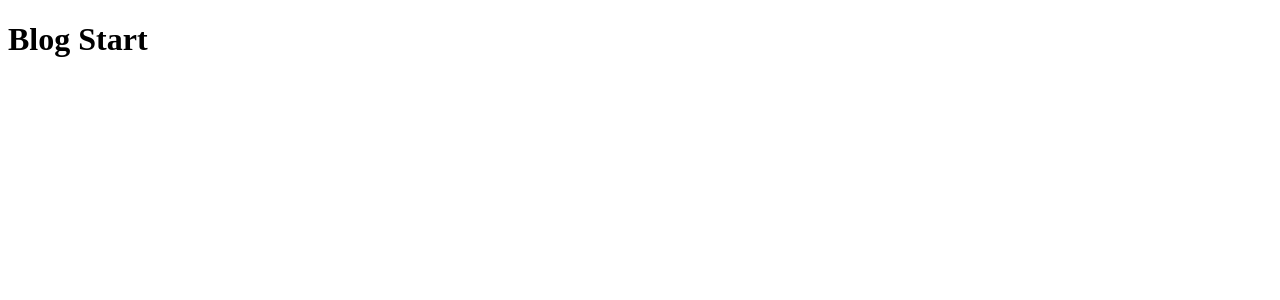
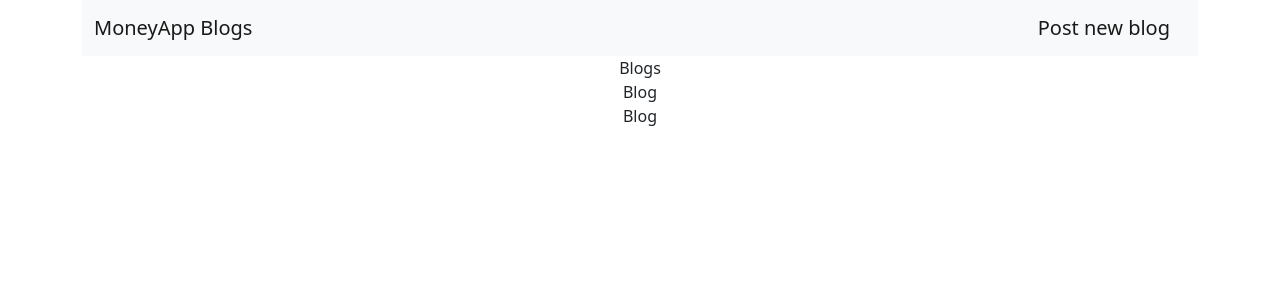
Before and after one commit to Blank333/blogAssignment, a React (Create React App) app in the folder client/: page / in a window 1280 px wide. Shown: the top 300 px of the page. Built offline with nearby package versions, Linux system fonts and the light colour scheme.

Commit message:
Added Redux Added some api dependencies Implemented basic api calls for actions and reducers Added Bootstrap Implemented components for navbar and form (to-do)

```diff
--- a/client/package.json
+++ b/client/package.json
@@ -6,9 +6,15 @@
     "@testing-library/jest-dom": "^5.16.5",
     "@testing-library/react": "^13.3.0",
     "@testing-library/user-event": "^13.5.0",
+    "axios": "^0.27.2",
+    "moment": "^2.29.4",
     "react": "^18.2.0",
     "react-dom": "^18.2.0",
+    "react-file-base64": "^1.0.3",
+    "react-redux": "^8.0.2",
     "react-scripts": "5.0.1",
+    "redux": "^4.2.0",
+    "redux-thunk": "^2.4.1",
     "web-vitals": "^2.1.4"
   },
   "scripts": {
--- a/client/public/index.html
+++ b/client/public/index.html
@@ -9,6 +9,7 @@
       name="description"
       content="Web site created using create-react-app"
     />
+    <link href="https://cdn.jsdelivr.net/npm/bootstrap@5.2.0/dist/css/bootstrap.min.css" rel="stylesheet" integrity="sha384-gH2yIJqKdNHPEq0n4Mqa/HGKIhSkIHeL5AyhkYV8i59U5AR6csBvApHHNl/vI1Bx" crossorigin="anonymous" />
     <link rel="apple-touch-icon" href="%PUBLIC_URL%/logo192.png" />
     <!--
       manifest.json provides metadata used when your web app is installed on a
@@ -24,7 +25,7 @@
       work correctly both with client-side routing and a non-root public URL.
       Learn how to configure a non-root public URL by running `npm run build`.
     -->
-    <title>React App</title>
+    <title>MoneyApp Blogs</title>
   </head>
   <body>
     <noscript>You need to enable JavaScript to run this app.</noscript>
@@ -39,5 +40,6 @@
       To begin the development, run `npm start` or `yarn start`.
       To create a production bundle, use `npm run build` or `yarn build`.
     -->
+    <script src="https://cdn.jsdelivr.net/npm/bootstrap@5.2.0/dist/js/bootstrap.bundle.min.js" integrity="sha384-A3rJD856KowSb7dwlZdYEkO39Gagi7vIsF0jrRAoQmDKKtQBHUuLZ9AsSv4jD4Xa" crossorigin="anonymous"></script>
   </body>
 </html>
--- a/client/src/App.js
+++ b/client/src/App.js
@@ -1,11 +1,22 @@
-import React from "react";
+import React, { useEffect } from "react";
+import Navbar from "./components/navbar.js";
+import Blogs from "./components/Blogs/blogs.js";
+import { useDispatch } from "react-redux";
+import { getBlogs } from './actions/blogs'
 
 export default function App() {
+    const dispatch = useDispatch();
+
+    useEffect (() => {
+        dispatch(getBlogs);
+    }, [dispatch]);
+
     return (
-        <div>
-            <h1>
-                Blog Start
-            </h1>
+        <div className="container">
+            <Navbar/>
+            <div class="container text-center">
+                    <Blogs/>
+            </div>
         </div>
     )
 }
--- /dev/null
+++ b/client/src/actions/blogs.js
@@ -0,0 +1,11 @@
+import * as api from '../api';
+
+export const getBlogs = () => async (dispatch) => {
+    try {
+        const { data } = await api.fetchBlogs();
+        dispatch({type: 'FETCH_ALL' , payload: data});
+
+    } catch (error) {
+        console.log(error.message);
+    }
+}
--- /dev/null
+++ b/client/src/api/index.js
@@ -0,0 +1,5 @@
+import axios from 'axios';
+
+const url = "http://localhost:3333/blogs";
+
+export const fetchBlogs = () => axios.get(url);
--- /dev/null
+++ b/client/src/components/Blogs/Blog/blog.js
@@ -0,0 +1,13 @@
+import React from "react";
+
+export default function Blog() {
+    return (
+            <div>
+                <div class="row">
+                    <div class="col">
+                        Blog
+                    </div>
+                </div>
+            </div>
+    )
+}
--- /dev/null
+++ b/client/src/components/Blogs/blogs.js
@@ -0,0 +1,12 @@
+import React from "react";
+import Blog from "./Blog/blog";
+
+export default function Blogs() {
+    return (
+            <div>
+                Blogs
+                <Blog />
+                <Blog />
+            </div>
+    )
+}
--- /dev/null
+++ b/client/src/components/navbar.js
@@ -0,0 +1,12 @@
+import React from "react";
+
+export default function Navbar() {
+    return (
+        <nav class="navbar navbar-expand-lg bg-light">
+            <div class="container-fluid">
+                <a class="navbar-brand" href="/">MoneyApp Blogs </a>
+                <a class="navbar-brand" href="/">Post new blog</a>
+            </div>
+        </nav>
+    )
+}
--- a/client/src/index.js
+++ b/client/src/index.js
@@ -1,8 +1,18 @@
 import React from 'react';
 import ReactDOM from 'react-dom/client';
+import { Provider } from 'react-redux';
+import { applyMiddleware, compose, legacy_createStore } from 'redux';
+import thunk from 'redux-thunk';
+import reducers from './reducers';
 
 import App from './App';
 
+const store =  legacy_createStore(reducers, compose(applyMiddleware(thunk)));
+
 const root = ReactDOM.createRoot(document.getElementById('root'));
 
-root.render(<App />);
+root.render(
+    <Provider store = {store}>
+        <App />
+    </Provider>
+);
--- /dev/null
+++ b/client/src/reducers/blogs.js
@@ -0,0 +1,9 @@
+export default function reducer(blogs = [], action) {
+    switch (action) {
+        case 'FETCH_ALL':
+        case 'CREATE':
+            return  blogs;
+        default:
+            return blogs;
+    }
+}
--- /dev/null
+++ b/client/src/reducers/index.js
@@ -0,0 +1,4 @@
+import { combineReducers } from "redux";
+import blogs from './blogs';
+
+export default combineReducers({ blogs });
```
Also changed, not shown: client/src/components/form.js (added, +9 -0 lines), 1 other file (tests, documents, lock files or other folders).
